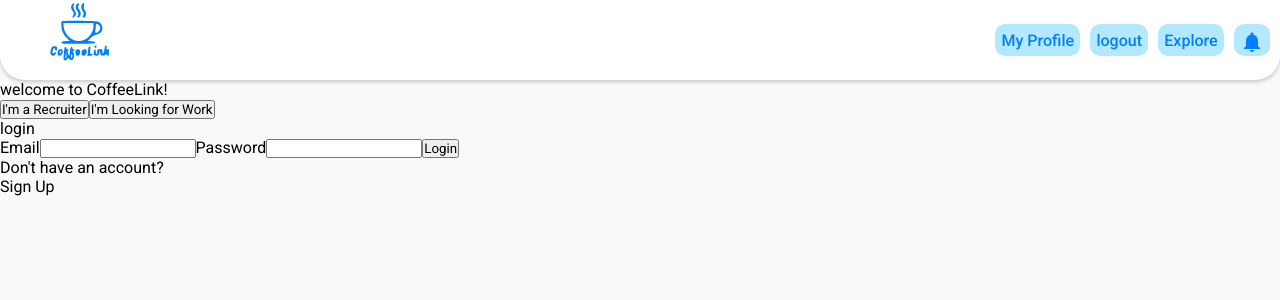
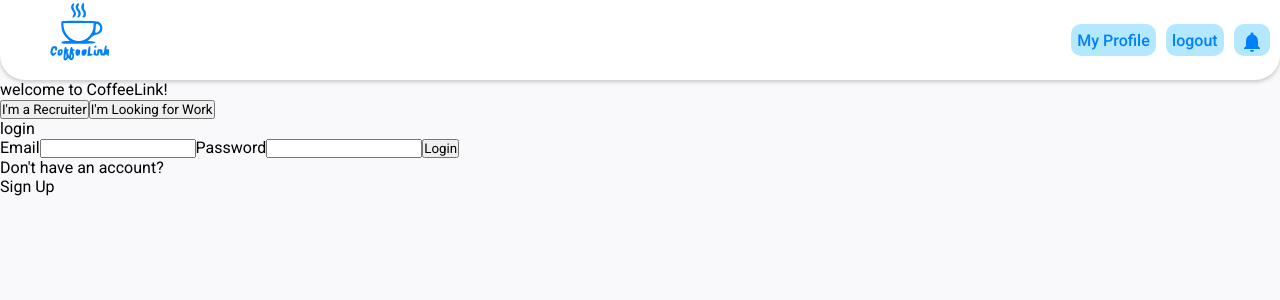
Before and after one commit to SKLC1/CoffeeLink, a React (Create React App) app in the folder client/: page /login in a window 1280 px wide. Shown: the top 300 px of the page. Built offline with nearby package versions, Linux system fonts and the light colour scheme; no server answers.

Commit message:
navbar fix

```diff
--- a/client/src/components/navbar/navbar.jsx
+++ b/client/src/components/navbar/navbar.jsx
@@ -23,11 +23,12 @@ function Navbar({currentUser}){
        <Link to='/login'>
         <NavButton>logout</NavButton>
        </Link>
-       <Link to='/'>
+         {currentUser && currentUser.loggedUser.userType !== 'hr' &&
+        <Link to='/'>
          <NavButton>
          Explore
          </NavButton>
-       </Link>
+       </Link>}
        <Notifications/>
      </NavbarLinks>
     </NavbarComponent>
```
